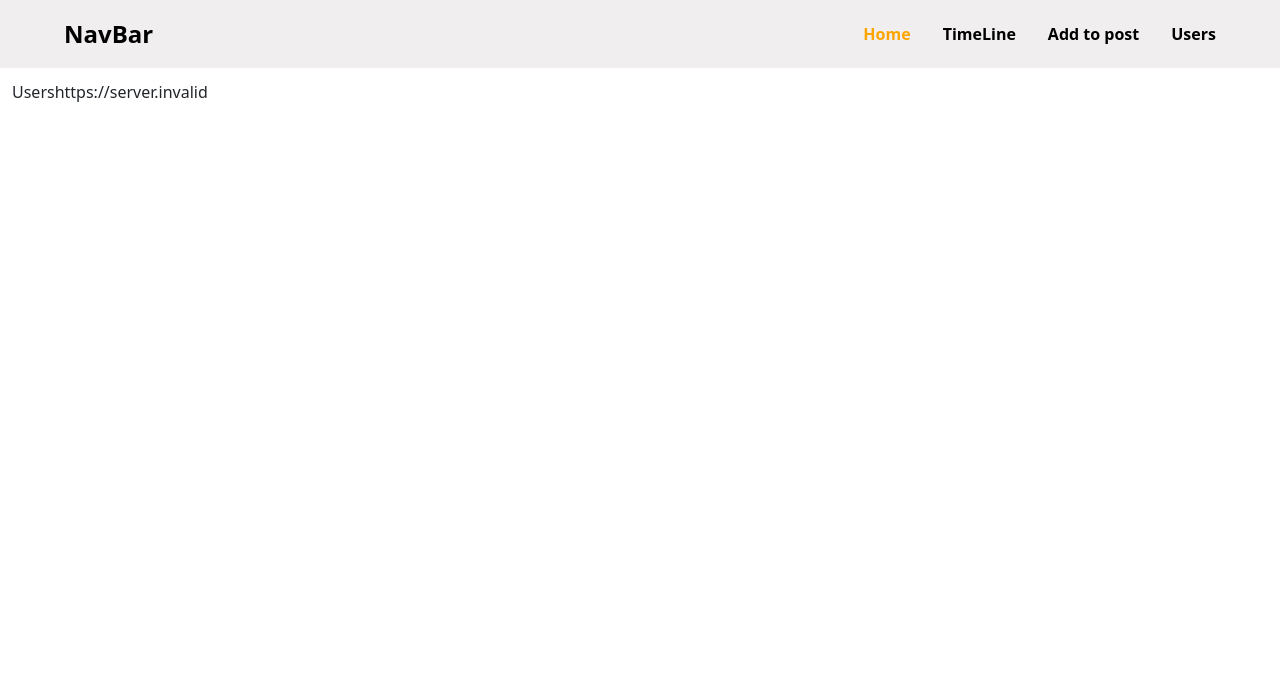
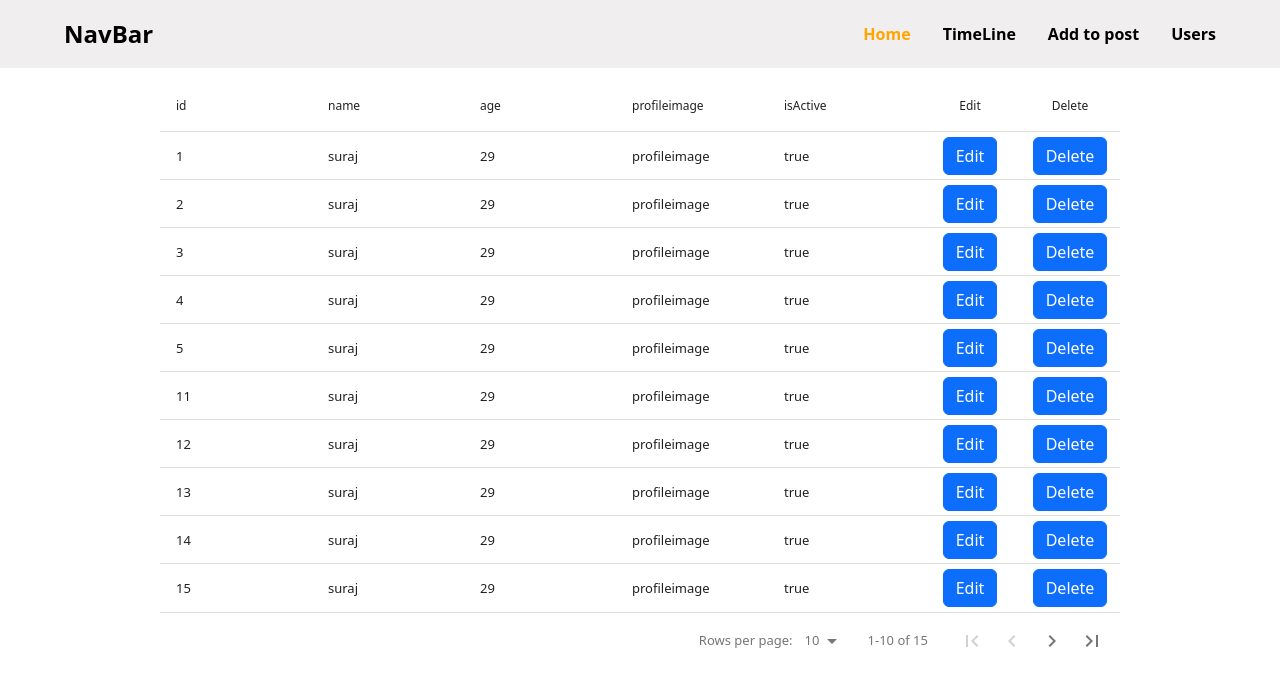
Before and after one commit to suraj0041/TrustManagement, a React (Create React App) app: page /Users in a window 1280 px wide. Shown: the top 686 px of the page. Built offline with nearby package versions, Linux system fonts and the light colour scheme; no server answers.

Commit message:
added DataTable UserUI

```diff
--- a/package.json
+++ b/package.json
@@ -10,9 +10,11 @@
   "dependencies": {
     "loader-utils": "3.2.1",
     "react": "18.2.0",
+    "react-data-table-component": "7.5.3",
     "react-dom": "18.2.0",
     "react-router-dom": "6.10.0",
-    "react-scripts": "5.0.1"
+    "react-scripts": "5.0.1",
+    "styled-components": "6.0.8"
   },
   "devDependencies": {
     "@babel/runtime": "7.13.8",
--- a/src/Components/Timeline/Timeline.js
+++ b/src/Components/Timeline/Timeline.js
@@ -1,3 +1,4 @@
+import { useState } from "react";
 import "./Timeline.css";
 import TimelineItem from "./TimelineItem";
 export default function Timeline() {
--- a/src/Components/Timeline/TimelineItem.js
+++ b/src/Components/Timeline/TimelineItem.js
@@ -100,7 +100,10 @@ export default function TimelineItem() {
 
   return (
     <>
-      {TimelineDatas.map((TimelineData, index) => {
+      {TimelineDatas.length <= 0 ? (
+        <div>NoData</div>
+      ) : (
+        TimelineDatas.map((TimelineData, index) => {
           return (
             <div className="timeline-item" key={index}>
               <div className="timeline-point timeline-point"></div>
@@ -117,7 +120,9 @@ export default function TimelineItem() {
                     </div>
                     <div className="d-flex flex-column mr-auto">
                       <div className="title">
-                      <span className="username">{TimelineData.username}</span>
+                        <span className="username">
+                          {TimelineData.username}
+                        </span>
                       </div>
                     </div>
                     <div className="widget-options">
@@ -240,7 +245,8 @@ export default function TimelineItem() {
               </div>
             </div>
           );
-      })}
+        })
+      )}
     </>
   );
 }
--- a/src/Pages/Users.js
+++ b/src/Pages/Users.js
@@ -1,18 +1,200 @@
+import { useState } from "react";
+import DataTable from "react-data-table-component";
+
 export default function Users() {
-  // const UserData=()={
+  const [userData, setUserdata] = useState([]);
+  const [showEdit, setshowEdit] = useState(false);
+  const ExpandedComponent = ({ data }) => (
+    <pre>{JSON.stringify(data, null, 2)}</pre>
+  );
+  let data = [
+    {
+      id: "1",
+      name: "suraj",
+      age: "29",
+      profileimage: "profileimage",
+      isActive: "true"
+    },
+    {
+      id: "2",
+      name: "suraj",
+      age: "29",
+      profileimage: "profileimage",
+      isActive: "true"
+    },
+    {
+      id: "3",
+      name: "suraj",
+      age: "29",
+      profileimage: "profileimage",
+      isActive: "true"
+    },
+    {
+      id: "4",
+      name: "suraj",
+      age: "29",
+      profileimage: "profileimage",
+      isActive: "true"
+    },
+    {
+      id: "5",
+      name: "suraj",
+      age: "29",
+      profileimage: "profileimage",
+      isActive: "true"
+    },
+    {
+      id: "11",
+      name: "suraj",
+      age: "29",
+      profileimage: "profileimage",
+      isActive: "true"
+    },
+    {
+      id: "12",
+      name: "suraj",
+      age: "29",
+      profileimage: "profileimage",
+      isActive: "true"
+    },
+    {
+      id: "13",
+      name: "suraj",
+      age: "29",
+      profileimage: "profileimage",
+      isActive: "true"
+    },
+    {
+      id: "14",
+      name: "suraj",
+      age: "29",
+      profileimage: "profileimage",
+      isActive: "true"
+    },
+    {
+      id: "15",
+      name: "suraj",
+      age: "29",
+      profileimage: "profileimage",
+      isActive: "true"
+    },
+    {
+      id: "21",
+      name: "suraj",
+      age: "29",
+      profileimage: "profileimage",
+      isActive: "true"
+    },
+    {
+      id: "22",
+      name: "suraj",
+      age: "29",
+      profileimage: "profileimage",
+      isActive: "true"
+    },
+    {
+      id: "23",
+      name: "suraj",
+      age: "29",
+      profileimage: "profileimage",
+      isActive: "true"
+    },
+    {
+      id: "24",
+      name: "suraj",
+      age: "29",
+      profileimage: "profileimage",
+      isActive: "true"
+    },
+    {
+      id: "25",
+      name: "suraj",
+      age: "29",
+      profileimage: "profileimage",
+      isActive: "true"
+    }
+  ];
 
-  // }
-  const CurrentUsers = () => {
-    return (
-      <>
-        <div></div>
-      </>
-    );
+  const OnEdit = (e) => {
+    alert(e.target.value);
+    setshowEdit(true);
   };
+  const columns = [
+    {
+      name: "id",
+      selector: (row) => row.id
+    },
+    {
+      name: "name",
+      selector: (row) => row.name,
+      sortable: true
+    },
+    {
+      name: "age",
+      selector: (row) => row.age
+    },
+    {
+      name: "profileimage",
+      selector: (row) => row.profileimage
+    },
+    {
+      name: "isActive",
+      selector: (row) => row.isActive
+    },
+    {
+      name: "Edit",
+      button: true,
+      cell: (row) => (
+        <button className="btn btn-primary" onClick={OnEdit} value={row.id}>
+          Edit
+        </button>
+      )
+    },
+    {
+      name: "Delete",
+      button: true,
+      cell: () => <button className="btn btn-primary">Delete</button>
+    }
+  ];
+
+  const GetUsers = async () => {
+    let url = `${process.env.SERVER_URL}/users`;
+    // await fetch(url, {
+    //   method: "GET",
+    //   mode: "cors",
+    //   headers: {
+    //     "Content-Type": "application/json"
+    //   }
+    // })
+    //   .then((res) => res.json())
+    //   .then((data) => {
+    //     console.log(JSON.stringify(data));
+    //     setUserdata(data);
+    //   })
+    //   .catch((err) => {
+    setUserdata(data);
+    //     console.log(err);
+    //   });
+  };
+  useState(() => {
+    GetUsers();
+  }, []);
+
   return (
     <>
-      Users{process.env.SERVER_URL}
-      <CurrentUsers />
+      <div className="Users">
+        {userData.length > 0 ? (
+          <DataTable
+            columns={columns}
+            data={userData}
+            expandableRowsComponent={ExpandedComponent}
+            pagination
+          />
+        ) : (
+          <div>No Data.......</div>
+        )}
+        {showEdit && <div>Edit</div>}
+      </div>
     </>
   );
 }
--- a/src/styles.css
+++ b/src/styles.css
@@ -15,20 +15,24 @@ a {
 }
 
 section {
-  min-height: 100vh;
   padding: 5rem;
   /* margin-left: 5rem; */
   /* margin-right: 5rem; */
-  width: 100%;
 }
 
 /* Pages start */
 
 /* Page PostTL start */
 .PostTL {
-  width: 50em;
+  width: 60em;
   margin: auto;
 }
 /* Page PostTL End */
 
 /* Pages End */
+
+/* Users Start */
+.Users {
+  width: 60em;
+  margin: auto;
+}
```
Also changed, not shown: 1 other file (tests, documents, lock files or other folders). Lines whose indentation alone changed are shown as unchanged.
